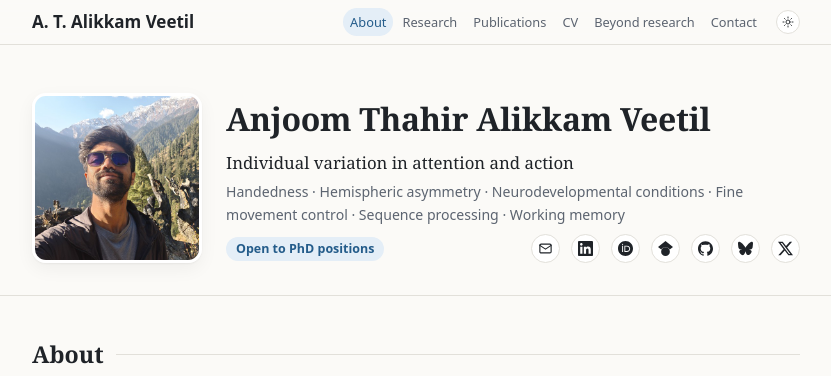
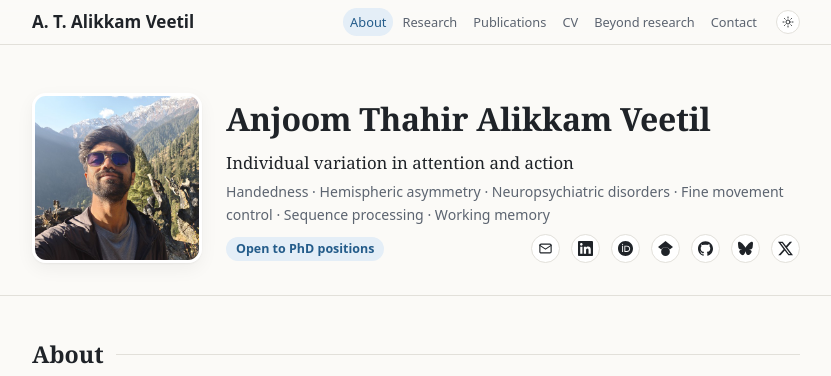
Before and after one commit to anjoomav/anjoomav.github.io, a Jekyll site: the page built from index.html, in a window 1280 px wide and 900 px high. Shown: the top 376 px of the window, without its empty margins (224-1055 px from the left). Built offline with Jekyll 4.4.1, drawn with Linux system fonts in a browser that asks for light colours.

Commit message:
Keep Neuropsychiatric disorders in header keywords

```diff
--- a/_includes/home.html
+++ b/_includes/home.html
@@ -4,7 +4,7 @@
     <div class="hero-text">
       <h1>Anjoom Thahir Alikkam Veetil</h1>
       <p class="tagline">Individual variation in attention and action</p>
-      <p class="keywords">Handedness · Hemispheric asymmetry · Neurodevelopmental conditions · Fine movement control · Sequence processing · Working memory</p>
+      <p class="keywords">Handedness · Hemispheric asymmetry · Neuropsychiatric disorders · Fine movement control · Sequence processing · Working memory</p>
       <div class="meta-row">
         <span class="badge">Open to PhD positions</span>
         <ul class="social" aria-label="Profiles">
```
